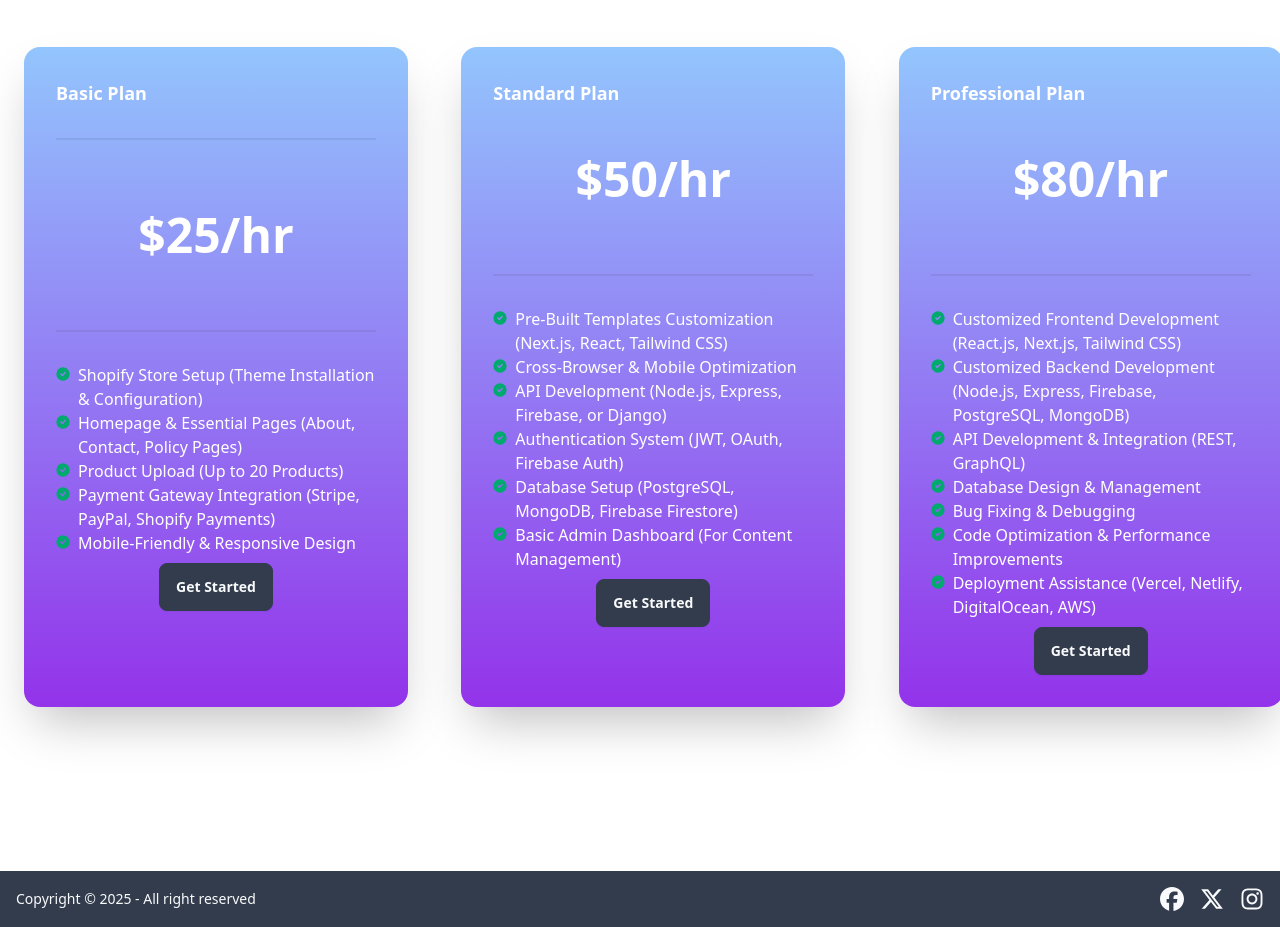
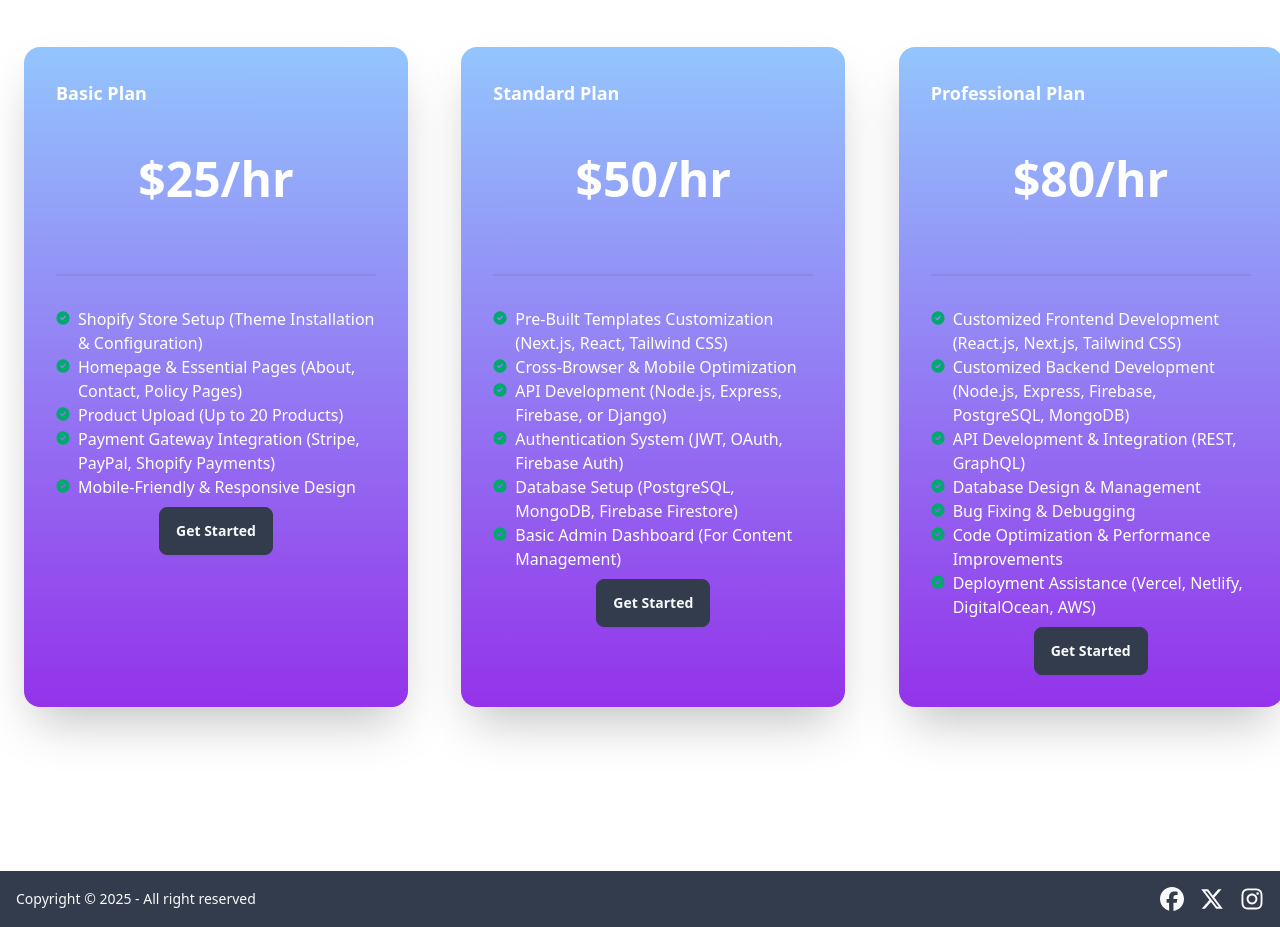
Before and after one commit to damienmagdangal/my-portfolio, a Next.js app: page / in a window 1280 px wide. Shown: the part 2380-3307 px from the top of the page. Built offline with nearby package versions, Linux system fonts and the light colour scheme.

Commit message:
update home page

```diff
--- a/app/components/PricingComponent/Pricing.tsx
+++ b/app/components/PricingComponent/Pricing.tsx
@@ -11,7 +11,6 @@
             {/*Card body*/}
             <div className="card-body">
               <h2 className="card-title text-lg">Basic Plan</h2>
-              <div className="divider"></div>
               <h2 className=" font-bold text-5xl text-center py-10">$25/hr</h2>
               <div className="divider"></div>
               <ul>
```
